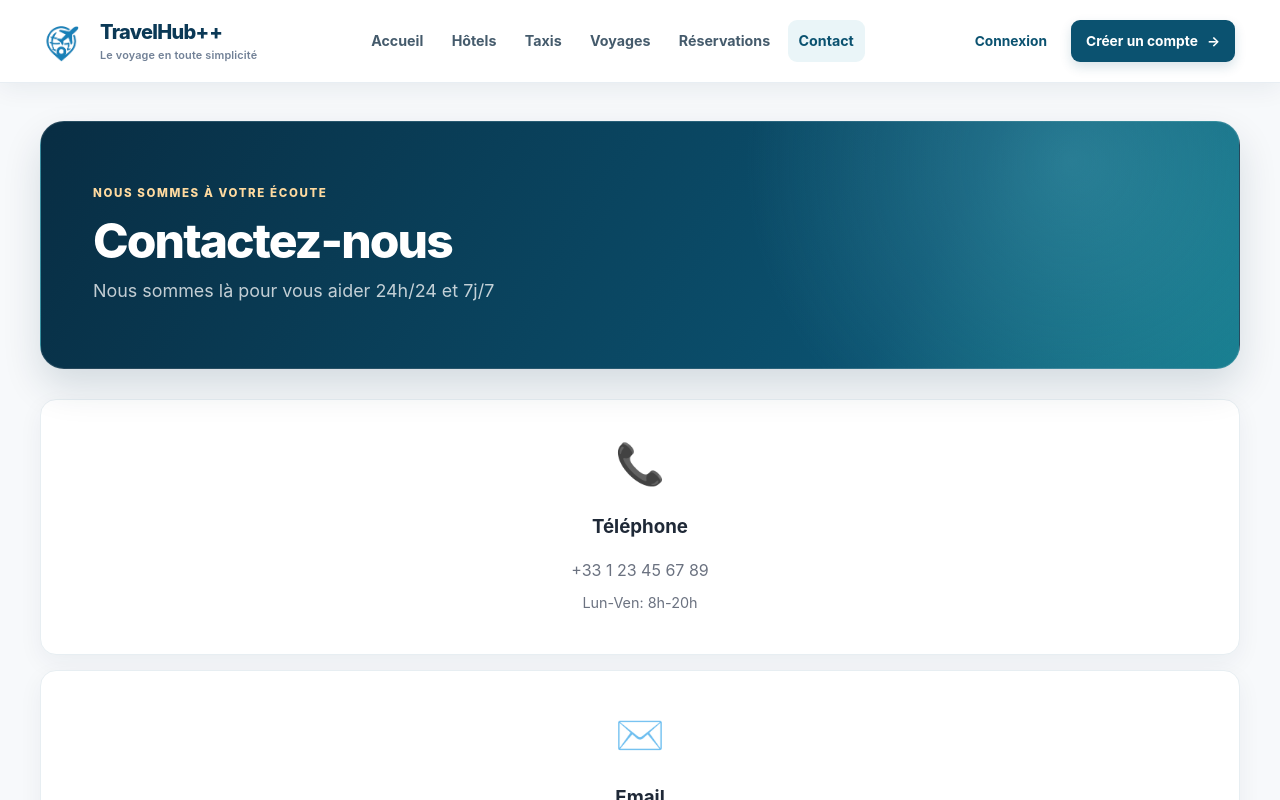
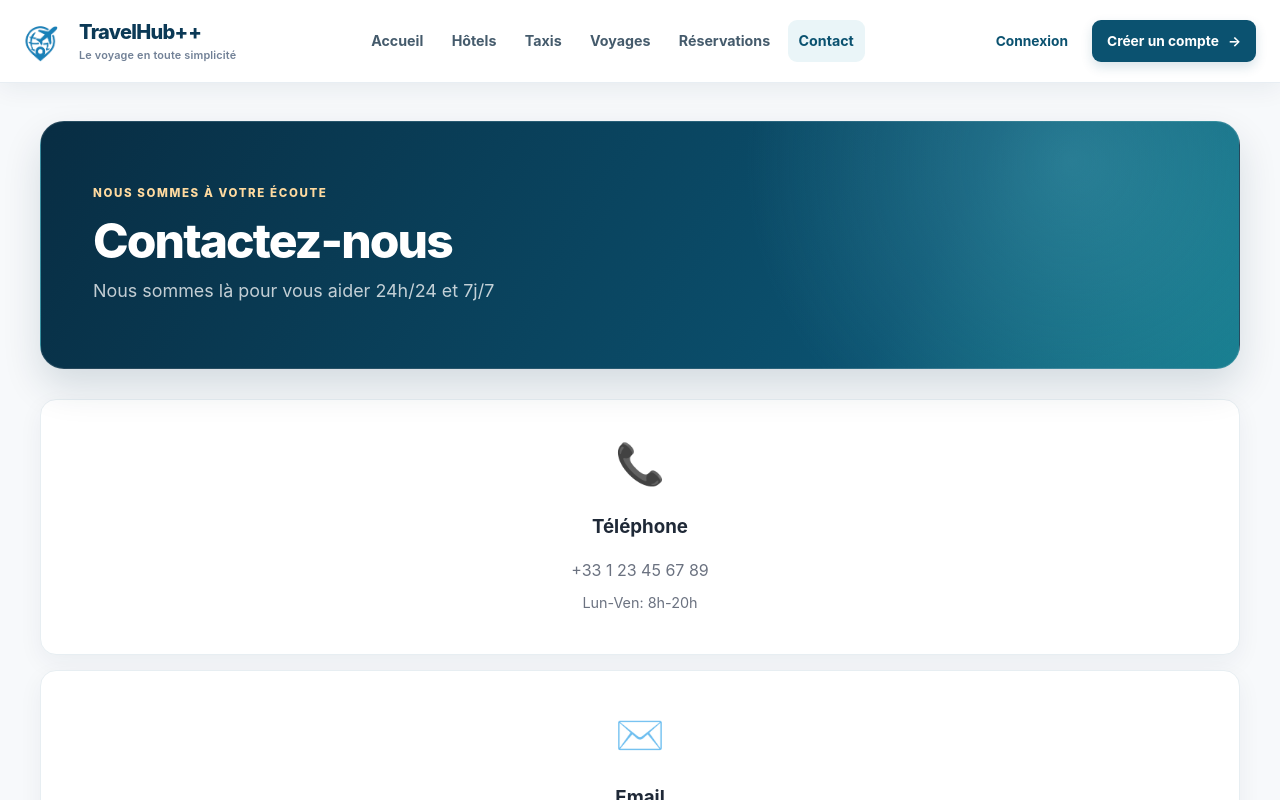
Before and after one commit to SaifEddineDev/projet-soa, a React (Create React App) app: page /contact in a window 1280 px wide. Shown: the top 800 px of the page. Built offline with nearby package versions, Linux system fonts and the light colour scheme; no server answers.

Commit message:
Give header and footer more horizontal space

```diff
--- a/src/components/common/Footer.css
+++ b/src/components/common/Footer.css
@@ -1,6 +1,6 @@
 .footer { width: 100%; margin-top: auto; color: #d9e6ed; background: #082d43; }
 .footer-main { position: relative; overflow: hidden; padding: 58px 24px 46px; background: radial-gradient(ellipse at 86% 0%, rgba(28,105,129,.34), transparent 38%), linear-gradient(125deg, #082d43, #0a354d 60%, #0b4057); }
-.footer-content { display: grid; grid-template-columns: 1.5fr .85fr .95fr 1fr; gap: clamp(22px, 4vw, 54px); width: min(100%, 1190px); margin: 0 auto; padding: 0; }
+.footer-content { display: grid; grid-template-columns: 1.5fr .85fr .95fr 1fr; gap: clamp(22px, 4vw, 54px); width: min(100%, 1500px); margin: 0 auto; padding: 0; }
 .footer-brand { display: inline-flex; align-items: center; gap: 11px; color: #fff; font-size: 1.22rem; font-weight: 850; letter-spacing: -.03em; text-decoration: none; }
 .footer-brand img { width: 46px; height: 46px; border: 0; border-radius: 0; object-fit: contain; filter: brightness(0) invert(1); }
 .footer-brand-copy { display: flex; flex-direction: column; line-height: 1.12; }
@@ -18,7 +18,7 @@
 .footer-note-icon { color: #ffca78; font-size: 1.15rem; }
 .footer-note p { margin: 10px 0 7px; color: #fff; font-size: 1rem; font-weight: 750; line-height: 1.45; }
 .footer-note small { color: #b8cbd5; font-size: .8rem; }
-.footer-bottom { display: flex; align-items: center; justify-content: space-between; gap: 12px 24px; width: min(100%, 1190px); margin: 0 auto; padding: 18px 0; color: #a9c0cc; font-size: .76rem; }
+.footer-bottom { display: flex; align-items: center; justify-content: space-between; gap: 12px 24px; width: min(100%, 1500px); margin: 0 auto; padding: 18px 0; color: #a9c0cc; font-size: .76rem; }
 .footer-bottom a { color: #ffda9f; font-weight: 700; text-decoration: none; }
 .footer-bottom a:hover { text-decoration: underline; }
 @media (max-width: 900px) { .footer-content { grid-template-columns: 1.2fr 1fr 1fr; } .footer-note { grid-column: 1 / -1; } }
--- a/src/components/common/Header.css
+++ b/src/components/common/Header.css
@@ -1,5 +1,5 @@
 .header { position: sticky; top: 0; z-index: 1000; width: 100%; color: #15344a; background: rgba(255,255,255,.96); border-bottom: 1px solid #e8eef3; box-shadow: 0 5px 24px rgba(16,42,67,.07); backdrop-filter: blur(14px); }
-.header .container { display: flex; align-items: center; justify-content: space-between; gap: 22px; width: min(calc(100% - 48px), 1190px); min-height: 82px; margin: 0 auto; padding: 10px 0; }
+.header .container { display: flex; align-items: center; justify-content: space-between; gap: 22px; width: min(calc(100% - 48px), 1500px); min-height: 82px; margin: 0 auto; padding: 10px 0; }
 .brand { display: inline-flex; flex: 0 0 auto; align-items: center; gap: 11px; color: #10364d; text-decoration: none; }
 @media (min-width: 1151px) { .header .brand { position: relative; left: -8px; } }
 .brand-logo { display: block; width: 52px; height: 52px; border: 1px solid #e7eef2; border-radius: 15px; object-fit: cover; box-shadow: 0 3px 10px rgba(16,42,67,.08); }
```
